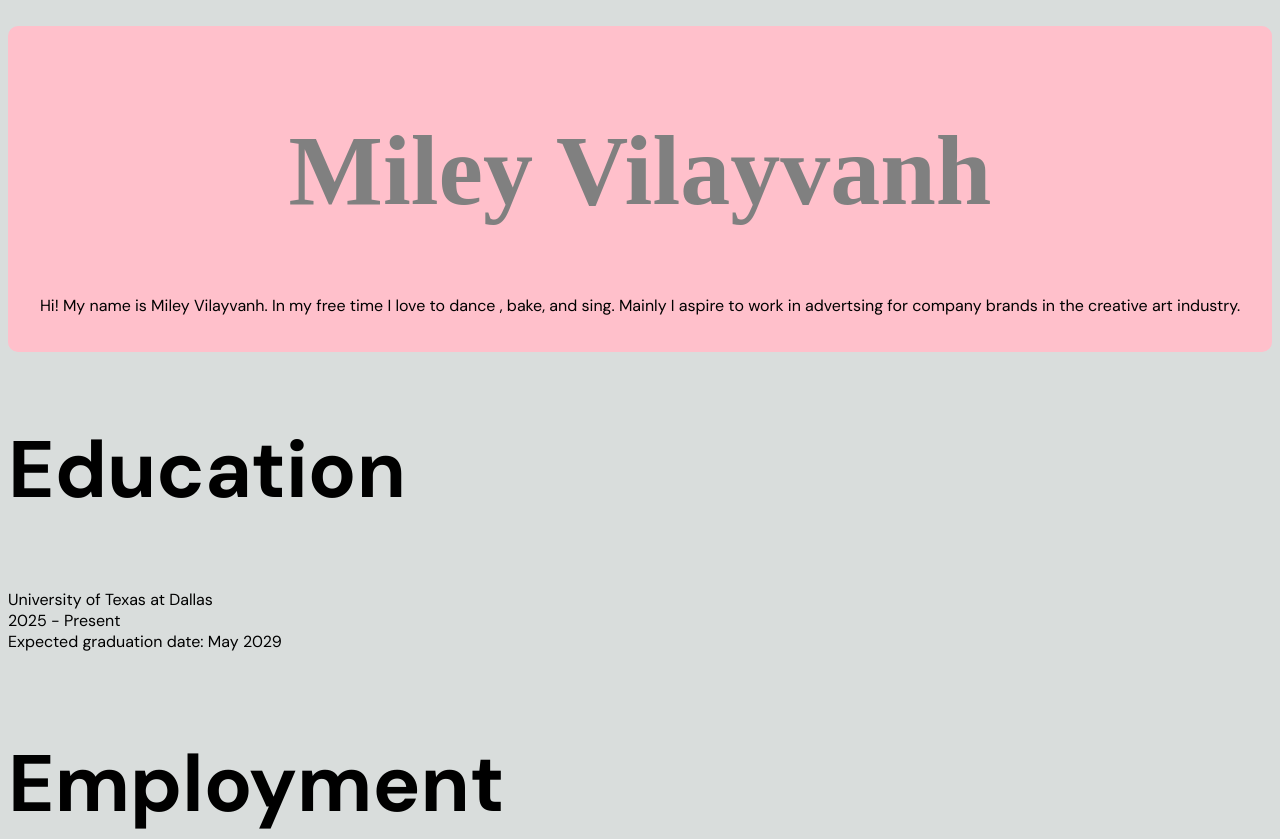
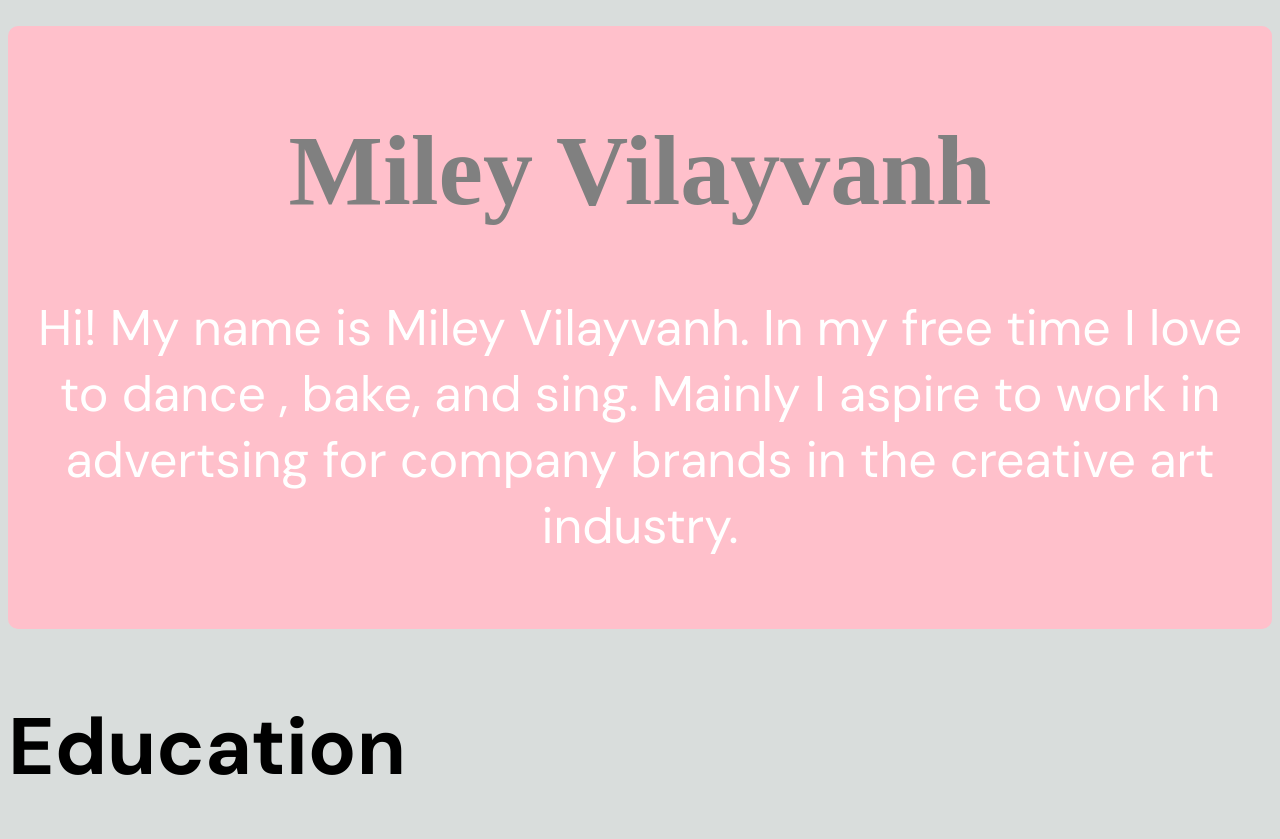
Before and after one commit to mileyvilay/Miley-Vilayvanh-Resume, a plain HTML site: page index.html in a window 1280 px wide. Shown: the top 839 px of the page. Drawn offline with Linux system fonts and the light colour scheme; a web font is replaced by a local one.

Commit message:
Update font color styling in index.html

```diff
--- a/index.html
+++ b/index.html
@@ -27,9 +27,10 @@
   font-optical-sizing: auto;
   font-weight: <weight>;
   font-style: normal;
-            font-color: white;
+
         }
         p1 { text-align:center; }
+    p1,p2,p3,p4,p5 { color:#FFFFFF; font-size:50px; }
     p2 {
   font-family: "DM Sans", sans-serif;
   font-optical-sizing: auto;
```
